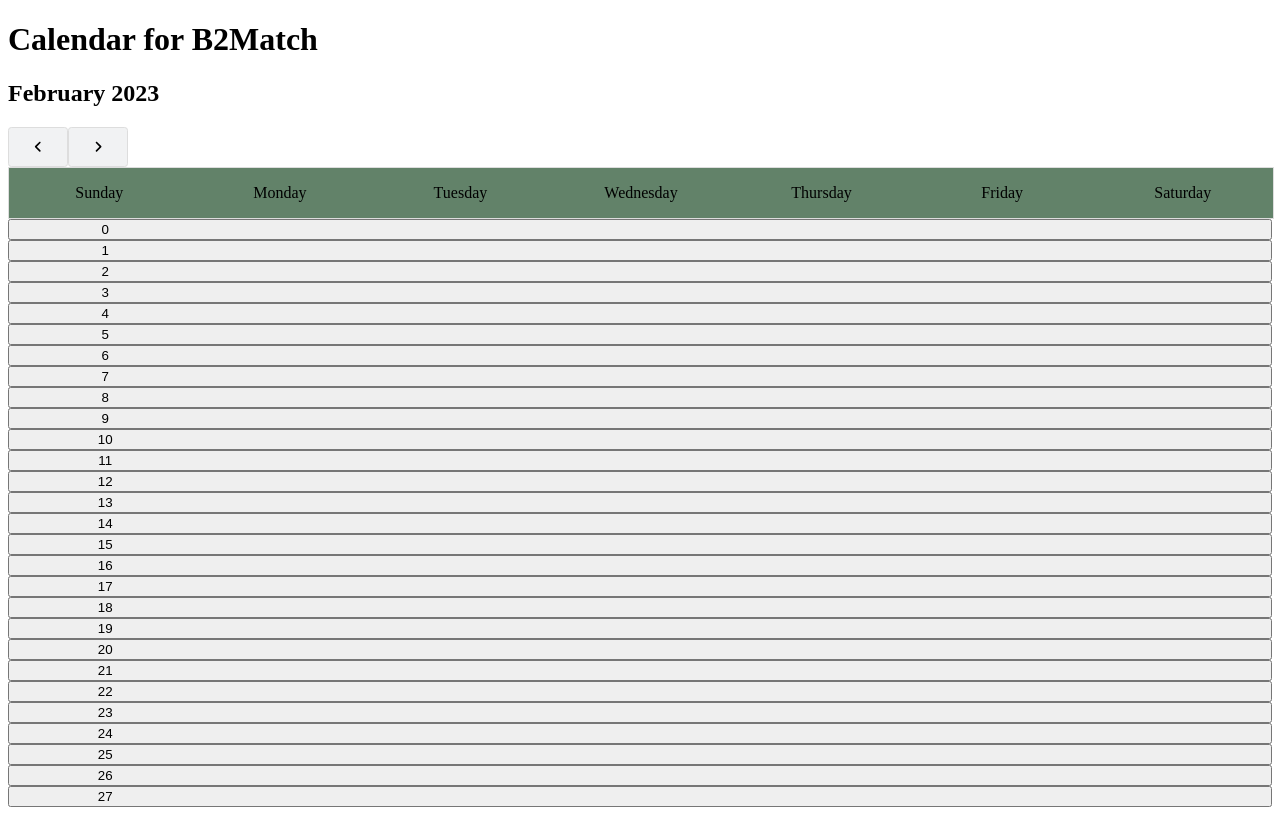
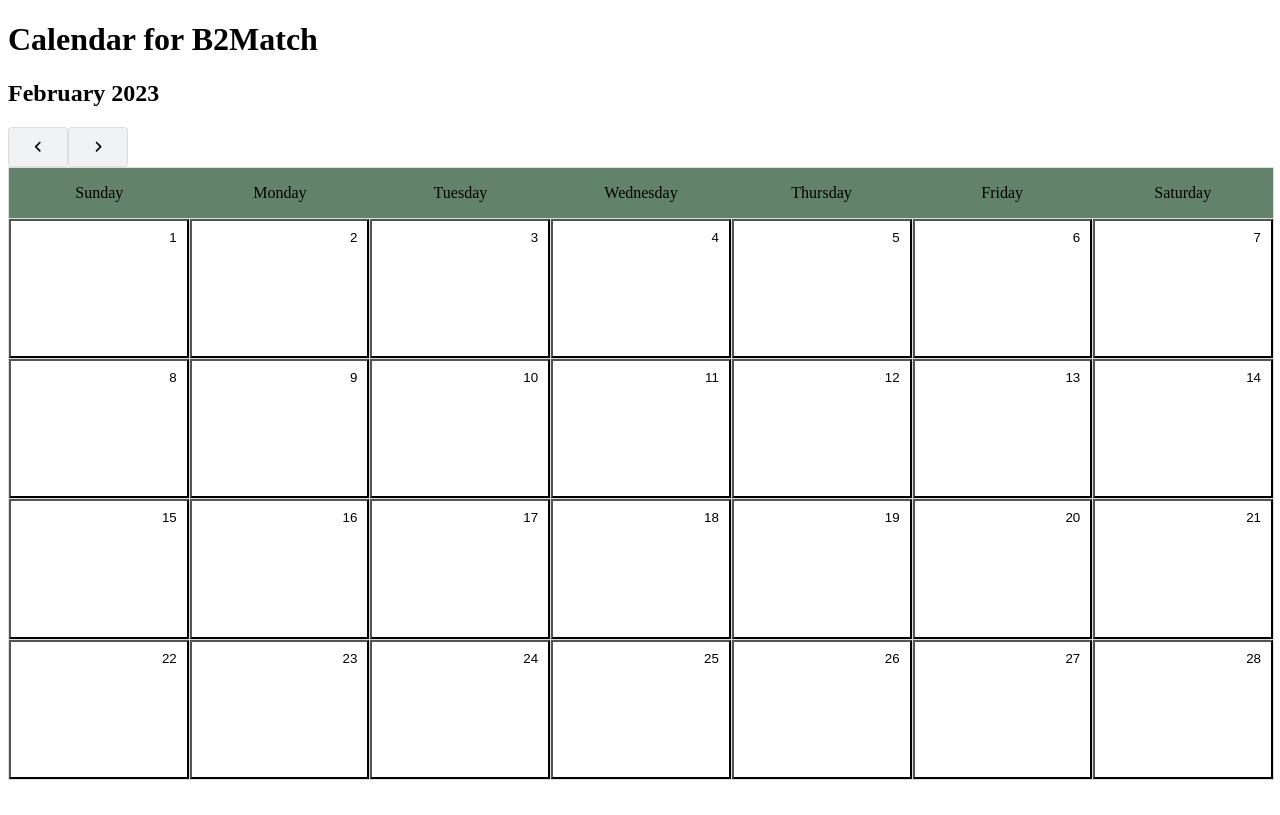
Before and after one commit to roberth6060/react-calender-app, a React (Create React App) app: page / in a window 1280 px wide. Built offline with nearby package versions, Linux system fonts and the light colour scheme.

Commit message:
update days grid style

```diff
--- a/src/components/CalendarGrid/CalendarGrid.tsx
+++ b/src/components/CalendarGrid/CalendarGrid.tsx
@@ -1,21 +1,22 @@
 import { render } from "@testing-library/react";
 import { useAppDispatch, useAppSelector } from "../../store/hooks";
 import moment from "moment";
+import { CalendarDates, CalendarEvent, CalendarNumber } from "./style/CalendarGrid-Style";
 
 export const CalendarGrid = ()=> {
       const {curMonth, curDate} = useAppSelector((state)=> state.calendar);
    const curDays =  Array.from(Array(moment(curDate).daysInMonth()).keys());
    console.log(curDays)
-  return (<>
+  return (<CalendarDates>
     {curDays.map((curDay)=> {
         return( <button key={curDay}
 		className="calendar-date ${type}-date"
 		data-day="${number}"
 		data-date="${date}"
 		title="${date}">
-		    <span className="calendar-number">{curDay}</span>
-		    <span className="calendar-events"></span>
+		    <CalendarNumber>{curDay + 1}</CalendarNumber>
+		    <CalendarEvent></CalendarEvent>
 		</button>)
     })}
-    </>)
+    </CalendarDates>)
 }
--- /dev/null
+++ b/src/components/CalendarGrid/style/CalendarGrid-Style.ts
@@ -0,0 +1,76 @@
+import styled from "styled-components";
+
+export const CalendarDates = styled.div`
+  background: #ddd;
+  grid-column-gap: 1px;
+  grid-row-gap: 1px;
+  border-left: 1px solid #ddd;
+  border-right: 1px solid #ddd;
+  border-bottom: 1px solid #ddd;
+  height: 35rem;
+
+  & > * {
+    position: relative;
+    background: #fff;
+    overflow: hidden;
+    z-index: 1;
+  }
+
+  & > *:focus {
+    outline: 1px solid #6772e5;
+  }
+
+  & > *::before {
+    content: "";
+    display: block;
+    padding-top: 100%;
+  }
+
+  & > .prev-date span {
+    opacity: 0.5;
+  }
+
+  & > .next-date span {
+    opacity: 0.5;
+  }
+
+  & > .today-date {
+    background: #dff1de;
+  }
+
+  & > .calendar-active {
+    background: #dddffb;
+  }
+
+  #calendar-active {
+    text-align: right;
+    opacity: 0.5;
+  }
+`;
+
+export const CalendarNumber = styled.span`
+  position: absolute;
+  top: 10px;
+  right: 10px;
+  line-height: 1;
+  z-index: 1;
+`;
+
+export const CalendarEvent = styled.span`
+  position: absolute;
+  top: 35px;
+  left: 0;
+  right: 0;
+  font-size: 0.875rem;
+  white-space: nowrap;
+  text-align: left;
+
+  & > * {
+    display: block;
+    background: #6772e5;
+    color: #fff;
+    margin: 1px 2px;
+    padding: 2px 4px;
+    border-radius: 0.25rem;
+  }
+`;
```
